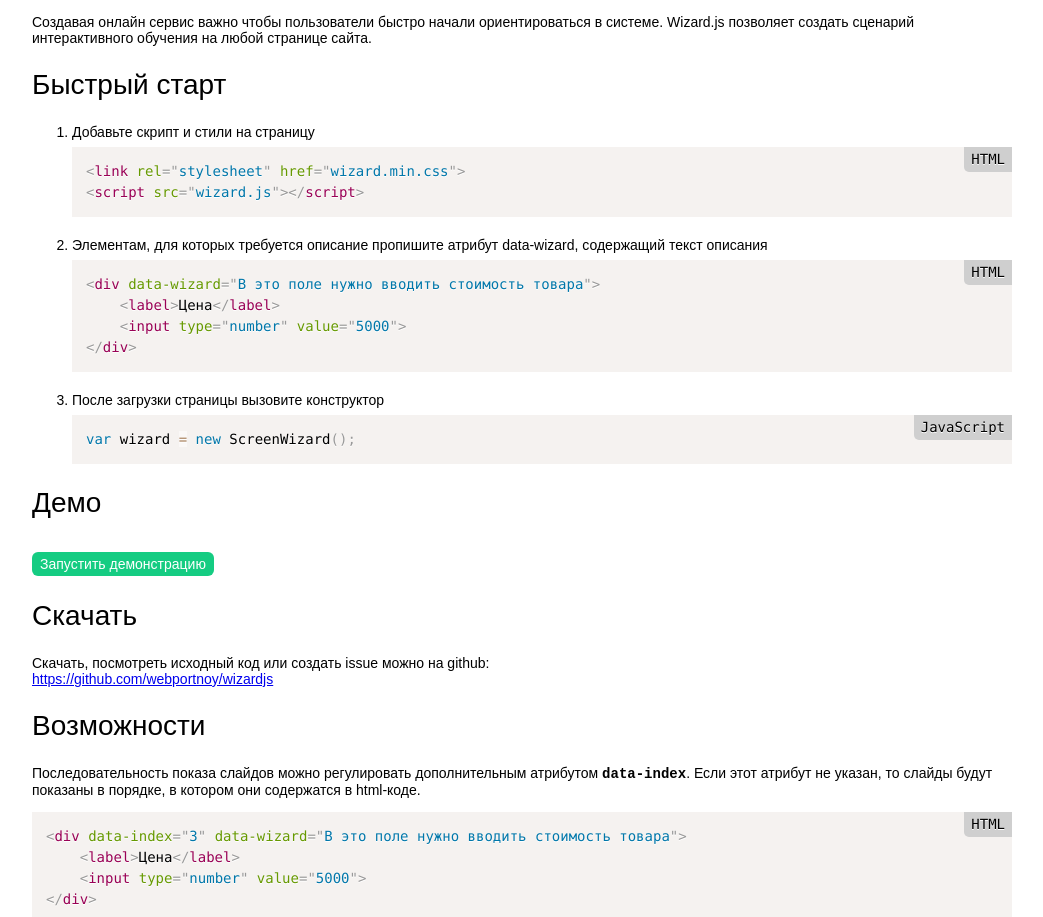
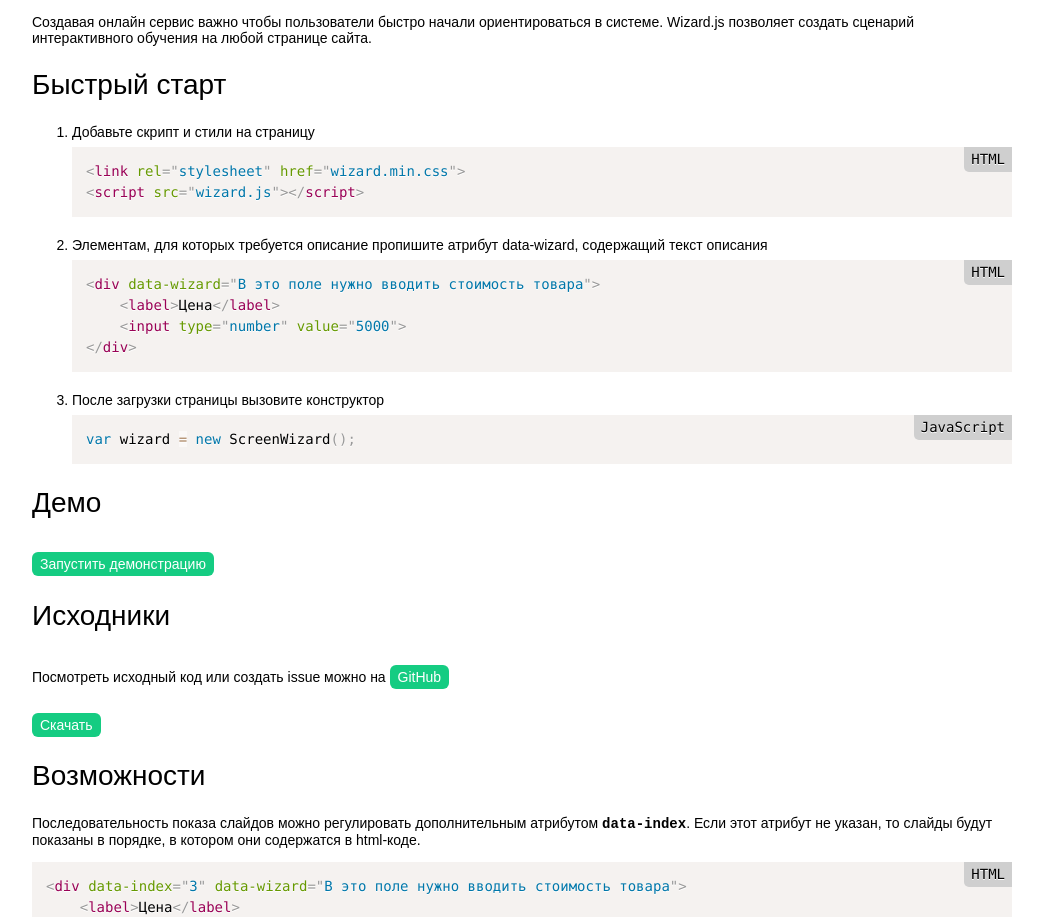
Before and after one commit to webportnoy/wizardjs, a plain HTML site: page docs/index.html in a window 1280 px wide. Shown: the part 145-1062 px from the top of the page, without its empty margins (118-1161 px from the left). Drawn offline with Linux system fonts and the light colour scheme.

Commit message:
Readme.md

```diff
--- a/docs/index.html
+++ b/docs/index.html
@@ -40,8 +40,9 @@
 		<h2>Демо</h2>
 		<p><a href="javascript:;" class="button button-start">Запустить демонстрацию</a></p>
 
-		<h2>Скачать</h2>
-		<p>Скачать, посмотреть исходный код или создать issue можно на github: <br><a href="https://github.com/webportnoy/wizardjs">https://github.com/webportnoy/wizardjs</a></p>
+		<h2>Исходники</h2>
+		<p>Посмотреть исходный код или создать issue можно на <a class="button" href="https://github.com/webportnoy/wizardjs">GitHub</a></p>
+		<p><a class="button" href="https://github.com/webportnoy/wizardjs/archive/master.zip">Скачать</a></p>
 
 		<h2>Возможности</h2>
 		<p>Последовательность показа слайдов можно регулировать дополнительным атрибутом <b><code>data-index</code></b>. Если этот атрибут не указан, то слайды будут показаны в порядке, в котором они содержатся в html-коде.</p>
```
Also changed, not shown: 1 other file.
